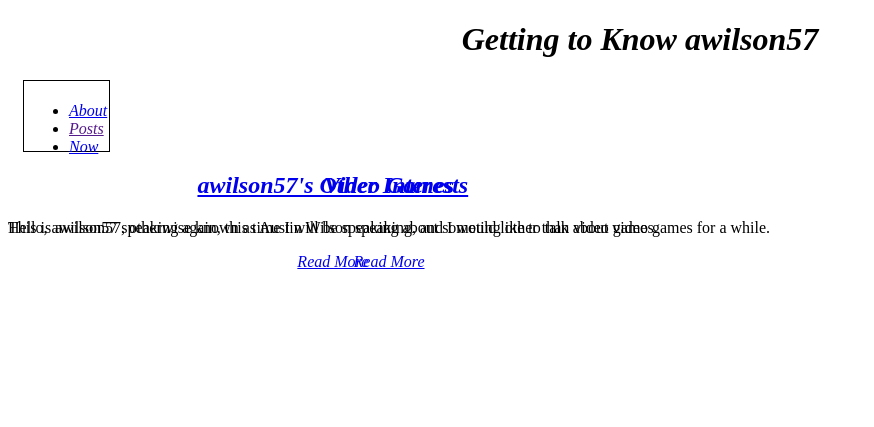
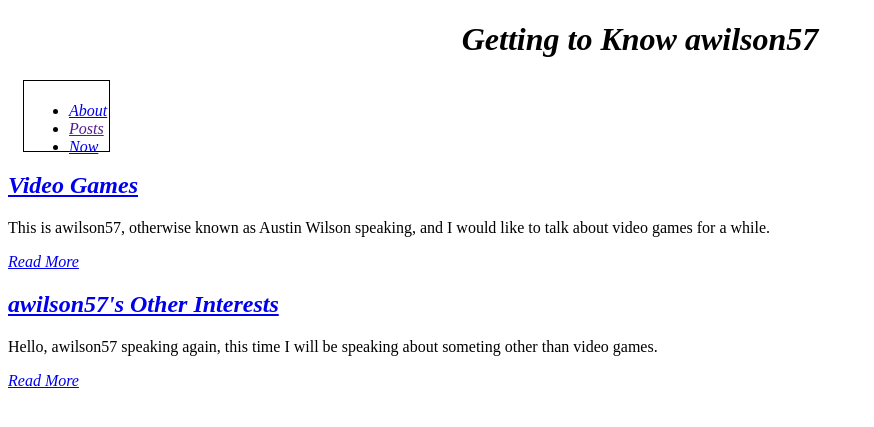
Before and after one commit to awilson57/awilson57.github.io, a Jekyll site: the page built from index.html, in a window 1280 px wide. Shown: the top 427 px of the page, without its empty margins (0-874 px from the left). Built offline with Jekyll 4.4.1, drawn with Linux system fonts in a browser that asks for light colours.

Commit message:
Update index.html

```diff
--- a/index.html
+++ b/index.html
@@ -4,9 +4,7 @@ layout: main
 ---
 
 {% for post in site.posts %}
-  <div id="Posts">
-   <h2><a href="{{site.baseurl}}{{post.url}}">{{post.title}}</a></h2>
-   {{ post.excerpt }}
-   <a href="{{site.baseurl}}{{post.url}}">Read More</a>
-  </div>
+  <h2><a href="{{site.baseurl}}{{post.url}}">{{post.title}}</a></h2>
+  {{ post.excerpt }}
+  <a href="{{site.baseurl}}{{post.url}}">Read More</a>
 {% endfor %}
```
